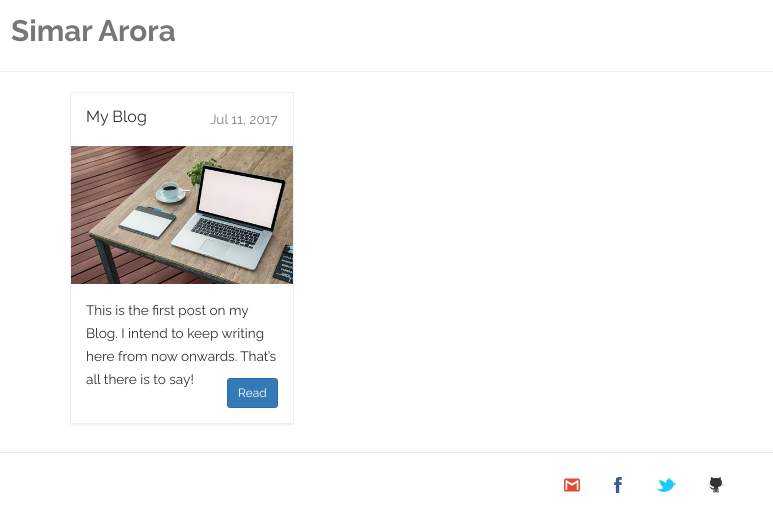
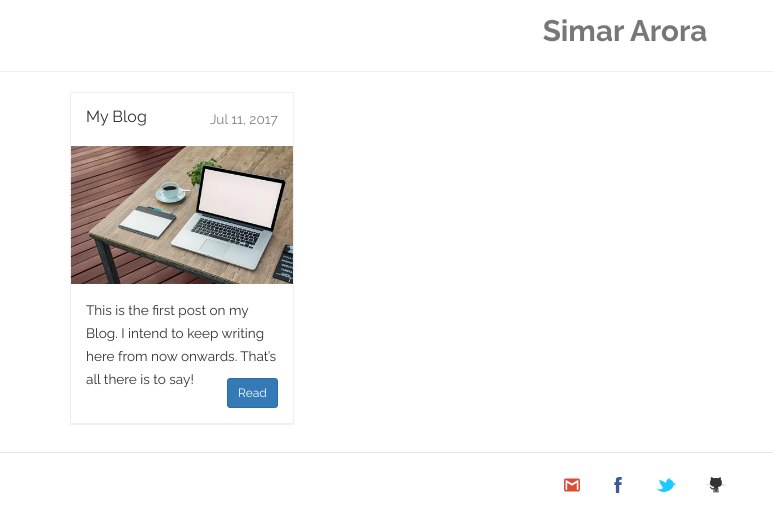
Before and after one commit to simararora7/simararora7.github.io, a Jekyll site: the page built from index.html, in a window 1280 px wide. Shown: the top 532 px of the page, without its empty margins (0-773 px from the left). Built offline with Jekyll 4.4.1, drawn with Linux system fonts in a browser that asks for light colours; the list of posts is cut into pages by our own code.

Commit message:
Header in center

```diff
--- a/_includes/header.html
+++ b/_includes/header.html
@@ -2,8 +2,8 @@
 <nav class="navbar navbar-default">
   <div class="container-fluid">
     <!-- Brand and toggle get grouped for better mobile display -->
-    <div class="navbar-header">
-      <a class="navbar-brand" href="{{site.baseurl}}/">{{site.title}}</a>
+    <div class="navbar-header custom-div">
+      <a class="navbar-brand custom-a" href="{{site.baseurl}}/">{{site.title}}</a>
     </div>
   </div>
 </nav>
--- a/css/main.scss
+++ b/css/main.scss
@@ -50,3 +50,12 @@ $on-laptop:        800px;
         "custom",
         "syntax-highlighting"
 ;
+
+.custom-div {
+	width: 100%;
+}
+
+.custom-a {
+	width: 100%;
+	text-align: center;
+}
```
